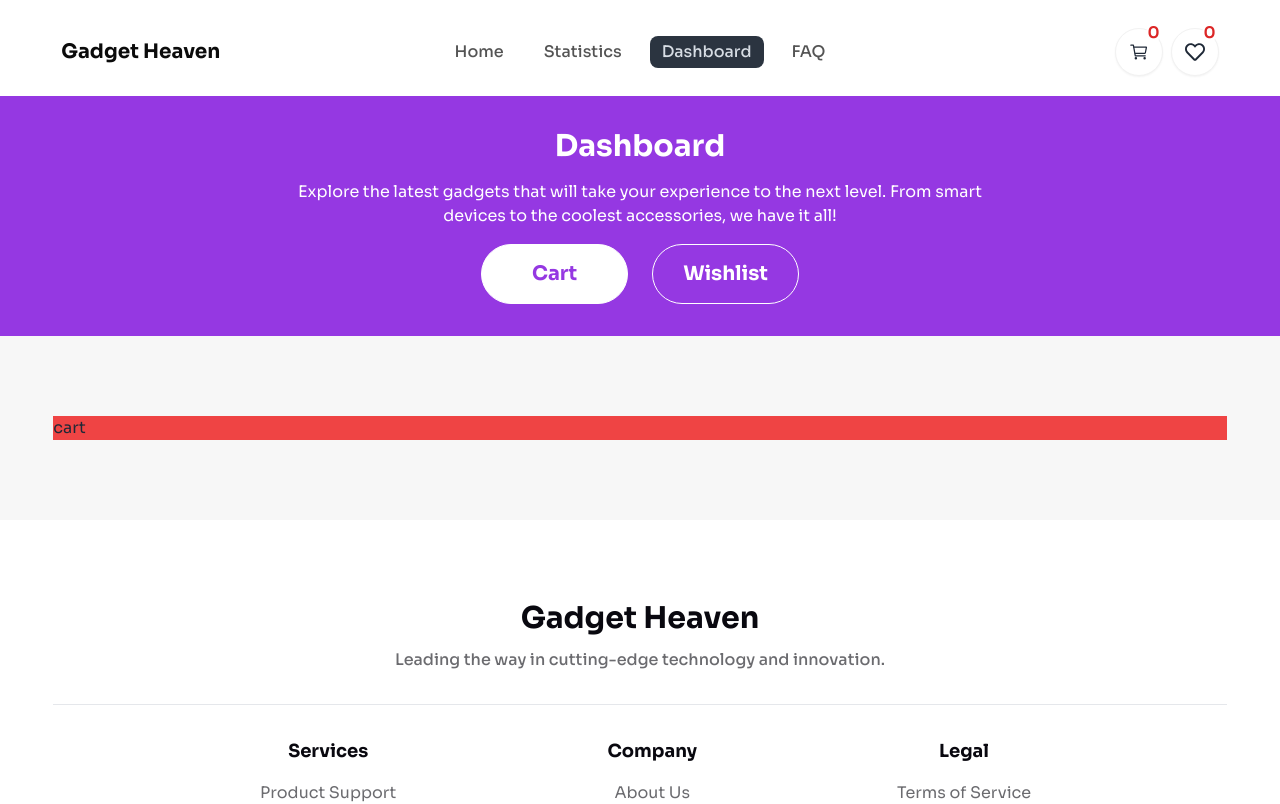
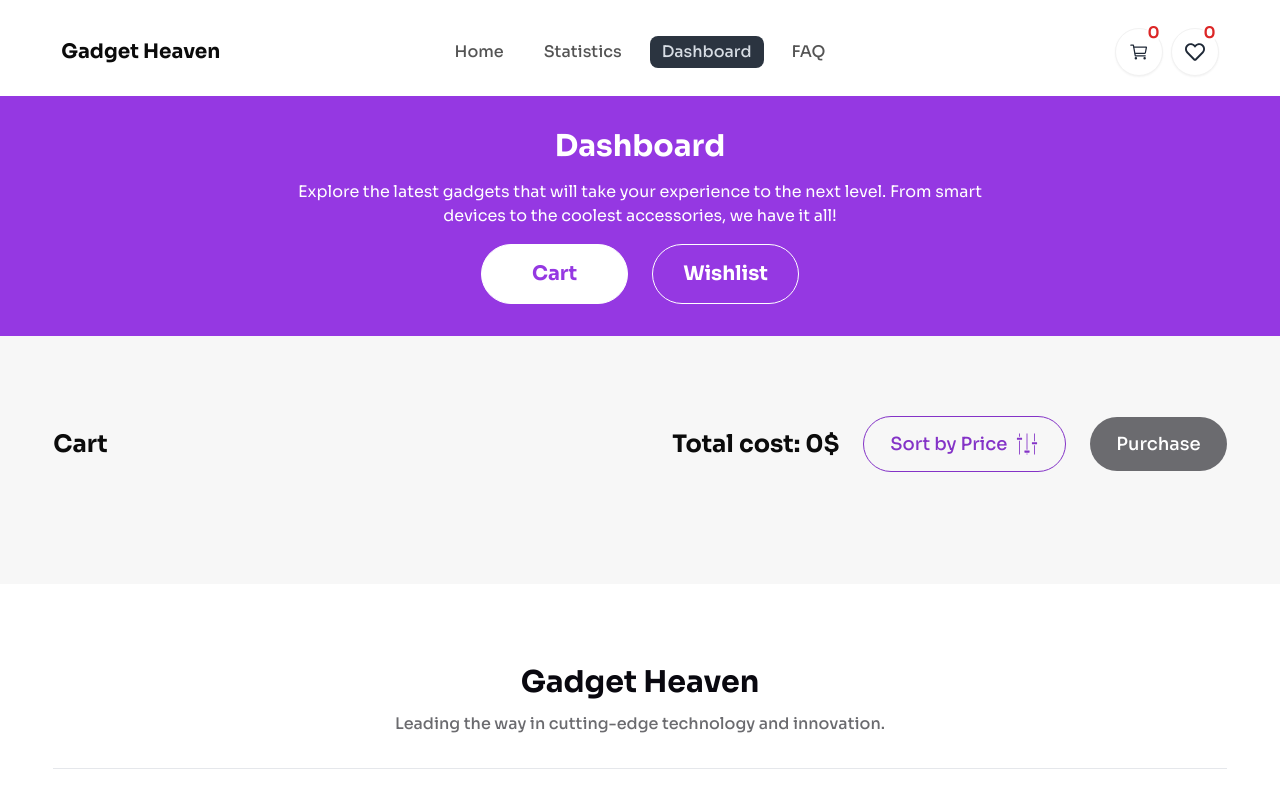
Before and after one commit to Motiur-Rahman-Dhrubo/Assignment-8, a React (Vite) app: page /dashboard in a window 1280 px wide. Shown: the top 804 px of the page. Built offline with nearby package versions, Linux system fonts and the light colour scheme.

Commit message:
full site done

```diff
--- a/src/components/CardSection/CardSection.jsx
+++ b/src/components/CardSection/CardSection.jsx
@@ -27,7 +27,7 @@ const CardSection = () => {
                                 <h4 className="text-[#09080F] text-2xl font-semibold mt-6">{gadget.product_title}</h4>
                                 <p className="font-medium text-xl mt-3 text-[#6B6B6F] grow">Price: {gadget.price}$</p>
                                 <div className="mt-4">
-                                    <Link to={`/product/${gadget.product_id}`} className="text-lg font-semibold text-[#8433C7] p-[12px_22px] border-2 border-[#8433C7] rounded-full bg-white hover:bg-[#D9D9D9]">View Details</Link>
+                                    <Link to={`/product/${gadget.product_id}`} className="text-lg font-semibold text-[#8433C7] p-[12px_22px] border-2 inline-block border-[#8433C7] rounded-full bg-white hover:bg-[#D9D9D9]">View Details</Link>
                                 </div>
                             </div>
                         ))}
--- a/src/components/Cart/Cart.jsx
+++ b/src/components/Cart/Cart.jsx
@@ -1,7 +1,44 @@
+import { useContext } from "react";
+import { cardData } from "../Root/Root";
+import { RxCrossCircled } from "react-icons/rx";
+import { GiSettingsKnobs } from "react-icons/gi";
+
 const Cart = () => {
+    const { cartList, removeFromCart, totalCartPrice, setCartList, purchaseGadgets } = useContext(cardData);
+
+    const sortByPrice = () => {
+        const sortedList = [...cartList].sort((a, b) => b.price - a.price);
+        setCartList(sortedList);
+    };
+
     return (
         <div>
-            <h3 className="text3xl bg-red-500">cart</h3>
+            <div className="flex justify-between items-center">
+                <h4 className="text-2xl font-bold text-[#0B0B0B]">Cart</h4>
+                <div className="flex gap-6 items-center">
+                    <h4 className="text-2xl font-bold text-[#0B0B0B]">Total cost: {totalCartPrice}$</h4>
+                    <button onClick={() => sortByPrice()} className="flex gap-2 rounded-full font-medium text-lg p-[13px_26px] text-[#8433C7] border border-[#8433C7] hover:bg-[#D9D9D9] items-center">Sort by Price <GiSettingsKnobs className="text-2xl"/></button>
+                    <button onClick={() => purchaseGadgets()} className={`${cartList.length === 0 ? 'bg-[#6B6B6F]' : 'bg-gradient-to-b from-[#8C28D3] to-[#E969E9] hover:bg-gradient-to-t'} text-white rounded-full font-medium text-lg p-[13px_26px]`} disabled={cartList.length === 0}>Purchase</button>
+                </div>
+            </div>
+            <div className="mt-8 w-full flex flex-col gap-6">
+                {cartList.map(listItem => (
+                    <div className="p-8 rounded-2xl bg-white flex gap-8 items-center">
+                        <img src={listItem.product_image} alt={listItem.product_title} className="w-3/12 border aspect-[3/2] object-cover rounded-xl" />
+                        <div className="w-9/12">
+                            <div className="flex justify-between">
+                                <h3 key={listItem.product_id} className="text-[#09080F] text-2xl font-semibold">{listItem.product_title}</h3>
+                                <button onClick={() => removeFromCart(listItem)}><RxCrossCircled className="text-3xl text-[#FF0000]" /></button>
+                            </div>
+                            <div className="flex mt-4 gap-2 text-lg">
+                                <h5 className="font-semibold text-[#09080F]">Description:</h5>
+                                <p className="font-normal text-[#6B6B6F]">{listItem.description}</p>
+                            </div>
+                            <p className="font-semibold text-xl mt-4 text-[#3A393F]">Price: $ {listItem.price}</p>
+                        </div>
+                    </div>
+                ))}
+            </div>
         </div>
     );
 };
--- a/src/components/GadgetDetails/GadgetDetails.jsx
+++ b/src/components/GadgetDetails/GadgetDetails.jsx
@@ -8,7 +8,7 @@ import { cardData } from "../Root/Root";
 
 const GadgetDetails = () => {
 
-    const { addToWishList, wishlist } = useContext(cardData);
+    const { addToWishList, wishlist, addToCart } = useContext(cardData);
 
     const wantedGadget = useLoaderData();
 
@@ -57,7 +57,7 @@ const GadgetDetails = () => {
                             <p className="text-sm font-medium text-[#38373D] bg-[#F2F2F3] p-[7px_14px] rounded-full">{rating}</p>
                         </div>
                         <div className="flex gap-4 mt-4">
-                            <button className="flex gap-3 text-white font-bold hover:bg-[#D9D9D9] text-lg bg-[#8E36D7] rounded-full p-[11px_22px] items-center">Add To Card <IoCartOutline /></button>
+                            <button onClick={() => addToCart(wantedGadget)} className="flex gap-3 text-white font-bold hover:bg-[#D9D9D9] text-lg bg-[#8E36D7] rounded-full p-[11px_22px] items-center">Add To Card <IoCartOutline /></button>
                             <button onClick={() => addToWishList(wantedGadget)} disabled={isInWishlist} className={`text-[#343434] border rounded-full font-bold text-lg px-[22px] ${isInWishlist ? 'bg-[#6B6B6F]' : 'bg-white hover:bg-[#D9D9D9]'}`}><FaRegHeart /></button>
                         </div>
                     </div>
--- a/src/components/NavBar/NavBar.jsx
+++ b/src/components/NavBar/NavBar.jsx
@@ -8,7 +8,7 @@ import { cardData } from "../Root/Root";
 const NavBar = () => {
 
     const location = useLocation();
-    const { wishlist } = useContext(cardData);
+    const { wishlist, cartList, totalCartPrice } = useContext(cardData);
     const isHomePage = location.pathname === "/";
 
     const navbarBgColor = isHomePage ? "bg-[#9538E2]" : "bg-white";
@@ -48,12 +48,12 @@ const NavBar = () => {
                     <details className="dropdown">
                         <summary className="btn bg-white text-xl px-[13px] rounded-full relative">
                             <IoCartOutline />
-                            <span className="absolute -top-1 right-0 text-red-600 text-base bg-white z-10 rounded-full leading-none px-[2px]">0</span>
+                            <span className="absolute -top-1 right-0 text-red-600 text-base bg-white z-10 rounded-full leading-none px-[2px]">{cartList.length}</span>
                         </summary>
                         <ul className="menu dropdown-content bg-base-100 rounded-box z-[1] w-52 py-2 right-0 m-1 px-5 shadow">
-                            <h5 className="text-base font-bold">1 Items in Cart</h5>
+                            <h5 className="text-base font-bold">{cartList.length} Items in Cart</h5>
                             <hr className="my-2" />
-                            <p className="text-sm font-medium text-[#9538E2]">Subtotal: $100</p>
+                            <p className="text-sm font-medium text-[#9538E2]">Subtotal: ${totalCartPrice}</p>
                             <NavLink to="/dashboard" className='bg-[#9538E2] py-2 px-4 mt-2 text-white w-min rounded-full'>Dashboard</NavLink>
                         </ul>
                     </details>
--- a/src/components/Root/Root.jsx
+++ b/src/components/Root/Root.jsx
@@ -3,6 +3,7 @@ import Footer from "../Footer/Footer";
 import NavBar from "../NavBar/NavBar";
 import { createContext } from "react";
 import { useState } from 'react';
+import { useNavigate } from 'react-router-dom';
 
 import { ToastContainer, toast } from 'react-toastify';
 import 'react-toastify/dist/ReactToastify.css';
@@ -13,9 +14,15 @@ const Root = () => {
 
     const gadgets = useLoaderData();
 
+    const navigate = useNavigate();
+
     const [wishlist, setWishlist] = useState([]);
 
+    const [cartList, setCartList] = useState([]);
+
     const [selectedCategory, setSelectedCategory] = useState("All Product");
+
+    const [totalCartPriceForModal, setTotalCartPriceForModal] = useState(0);
 
     const categories = ["All Product", ...new Set(gadgets.map(gadget => gadget.category))];
 
@@ -33,6 +40,97 @@ const Root = () => {
         });
     };
 
+    const removeToWishList = (listItem) => {
+        setWishlist(prevWishlist => prevWishlist.filter(item => item.product_id !== listItem.product_id));
+        toast.info(`${listItem.product_title} has been removed from your wishlist.`, {
+            position: "top-center",
+            autoClose: 3000
+        });
+    };
+
+    const addToCart = (gadget) => {
+        const isAlreadyInCart = cartList.some(item => item.product_id === gadget.product_id);
+
+        if (isAlreadyInCart) {
+            toast.warning(`${gadget.product_title} is already in your cart.`, {
+                position: "top-center",
+                autoClose: 3000
+            });
+            return;
+        }
+
+        if (!gadget.availability) {
+            toast.error(`${gadget.product_title} is currently out of stock. Check back soon for availability!`, {
+                position: "top-center",
+                autoClose: 3000
+            });
+            return;
+        }
+
+        setCartList(prevCartList => [...prevCartList, gadget]);
+        toast.success(`${gadget.product_title} has been added to your Cart.`, {
+            position: "top-center",
+            autoClose: 3000
+        });
+    };
+
+
+    const removeFromCart = (listItem) => {
+        setCartList(prevCartList => prevCartList.filter(item => item.product_id !== listItem.product_id));
+        toast.info(`${listItem.product_title} has been removed from your Cart.`, {
+            position: "top-center",
+            autoClose: 3000
+        });
+    };
+
+    let totalCartPrice = 0;
+    cartList.forEach(item => {
+        totalCartPrice += item.price;
+    });
+
+    const addToCartFromWish = (gadget) => {
+        const isAlreadyInCart = cartList.some(item => item.product_id === gadget.product_id);
+
+        if (isAlreadyInCart) {
+            toast.warning(`${gadget.product_title} is already in your cart. To remove it from your wishlist, click the red cross.`, {
+                position: "top-center",
+                autoClose: 3000
+            });
+            return;
+        }
+
+        if (!gadget.availability) {
+            toast.error(`${gadget.product_title} is currently out of stock. Check back soon for availability! To remove it from your wishlist, click the red cross.`, {
+                position: "top-center",
+                autoClose: 3000
+            });
+            return;
+        }
+
+        setCartList(prevCartList => [...prevCartList, gadget]);
+        toast.success(`${gadget.product_title} has been added to your cart. To remove it from your wishlist, click the red cross.`, {
+            position: "top-center",
+            autoClose: 3000
+        });
+    };
+
+    const purchaseGadgets = () => {
+        let total = 0;
+        cartList.forEach(item => {
+            total += item.price;
+        });
+
+        setTotalCartPriceForModal(total);
+        setCartList([]);
+
+        const modal = document.getElementById('my_modal_1');
+        modal.showModal();
+    };
+
+    const GoHome = () => {
+        navigate('/');
+    };
+
     const contextValue = {
         selectedCategory,
         setSelectedCategory,
@@ -40,6 +138,14 @@ const Root = () => {
         categories,
         addToWishList,
         wishlist,
+        removeToWishList,
+        addToCart,
+        cartList,
+        removeFromCart,
+        totalCartPrice,
+        addToCartFromWish,
+        setCartList,
+        purchaseGadgets,
     };
 
     return (
@@ -50,6 +156,21 @@ const Root = () => {
                 <Footer></Footer>
                 <ToastContainer />
             </cardData.Provider>
+
+            <button className="btn" onClick={() => document.getElementById('my_modal_1').showModal()}>open modal</button>
+            <dialog id="my_modal_1" className="modal">
+                <div className="modal-box">
+                    <img src="/public/assets/Group.png"  alt="purchase done" className="mx-auto w-16 h-16"/>
+                    <h3 className="font-bold text-[#09080F] text-2xl text-center mt-6">Payment Successfully</h3>
+                    <p className="text-[#6B6B6F] font-medium text-base text-center mt-3">Thanks for purchasing.</p>
+                    <p className="text-[#6B6B6F] font-medium text-base text-center mt-3">Total: {totalCartPriceForModal}</p>
+                    <div className="modal-action">
+                        <form method="dialog" className="w-full">
+                            <button onClick={() => GoHome()} className="btn w-full text-[#09080F] font-semibold text-base">Close</button>
+                        </form>
+                    </div>
+                </div>
+            </dialog>
         </div>
     );
 };
--- a/src/components/WishList/WishList.jsx
+++ b/src/components/WishList/WishList.jsx
@@ -3,7 +3,7 @@ import { cardData } from "../Root/Root";
 import { RxCrossCircled } from "react-icons/rx";
 
 const WishList = () => {
-    const { wishlist } = useContext(cardData);
+    const { wishlist, removeToWishList, addToCartFromWish } = useContext(cardData);
     return (
         <div>
             <h4 className="text-2xl font-bold text-[#0B0B0B]">WishList</h4>
@@ -14,14 +14,14 @@ const WishList = () => {
                         <div className="w-9/12">
                             <div className="flex justify-between">
                                 <h3 key={listItem.product_id} className="text-[#09080F] text-2xl font-semibold">{listItem.product_title}</h3>
-                                <button onClick={() => removeToWishList()}><RxCrossCircled className="text-3xl text-[#FF0000]"/></button>
+                                <button onClick={() => removeToWishList(listItem)}><RxCrossCircled className="text-3xl text-[#FF0000]"/></button>
                             </div>
                             <div className="flex mt-4 gap-2 text-lg">
                                 <h5 className="font-semibold text-[#09080F]">Description:</h5>
                                 <p className="font-normal text-[#6B6B6F]">{listItem.description}</p>
                             </div>
                             <p className="font-semibold text-xl mt-4 text-[#3A393F]">Price: $ {listItem.price}</p>
-                            <button className="bg-[#9037D9] font-medium text-lg text-white rounded-full p-[13px_26px] mt-4">Add to Card</button>
+                            <button onClick={() => addToCartFromWish(listItem)} className="bg-[#9037D9] font-medium text-lg text-white rounded-full p-[13px_26px] mt-4">Add to Card</button>
                         </div>
                     </div>
                 ))}
```
